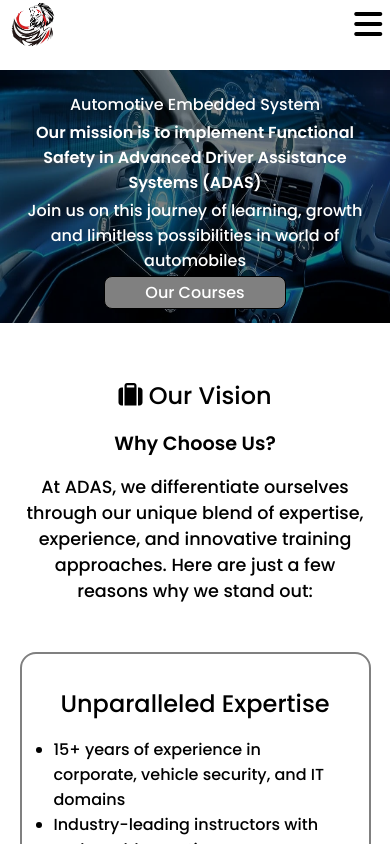
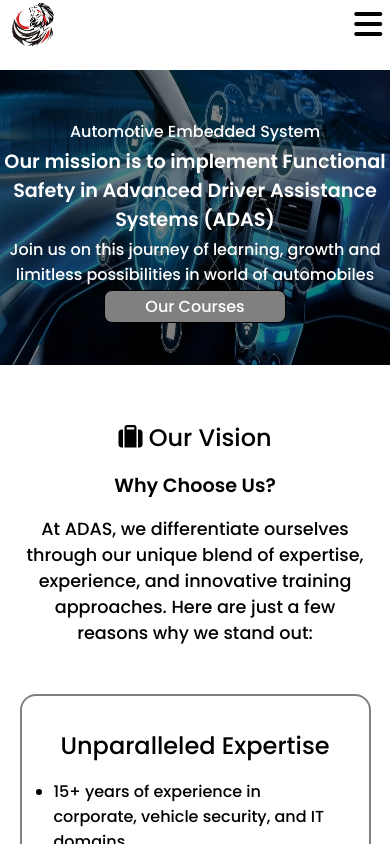
Before and after one commit to anis1m/ADAS, a React (Create React App) app: page / in a window 390 px wide. Shown: the top 844 px of the page. Built offline with nearby package versions, Linux system fonts and the light colour scheme; no server answers.

Commit message:
Hero.css

```diff
--- a/src/pages/InsideHomePage/Hero.css
+++ b/src/pages/InsideHomePage/Hero.css
@@ -65,24 +65,19 @@
   cursor: pointer;
 }
 
-@media (max-width: 1368px) {
-  .hero blockquote {
-    width: 80%;
-    left: 10%;
-  }
-}
+
 
 @media (max-width: 480px) {
   .hero figure img {
-    height: 30vh;
+    height: 35vh;
   }
 
   .hero figure::before {
-    height: 30vh;
+    height: 35vh;
   }
 
   .hero blockquote h1 {
-    font-size: 1rem;
+    font-size: 1.2rem;
     font-weight: 600;
   }
 
@@ -95,11 +90,8 @@
   }
 
   .hero blockquote {
-    width: 95%;
     gap: 3px;
-    top: 0;
-    left: 2.5%;
-    right: 2.5%;
+
   }
 
   .hero blockquote button {
```
